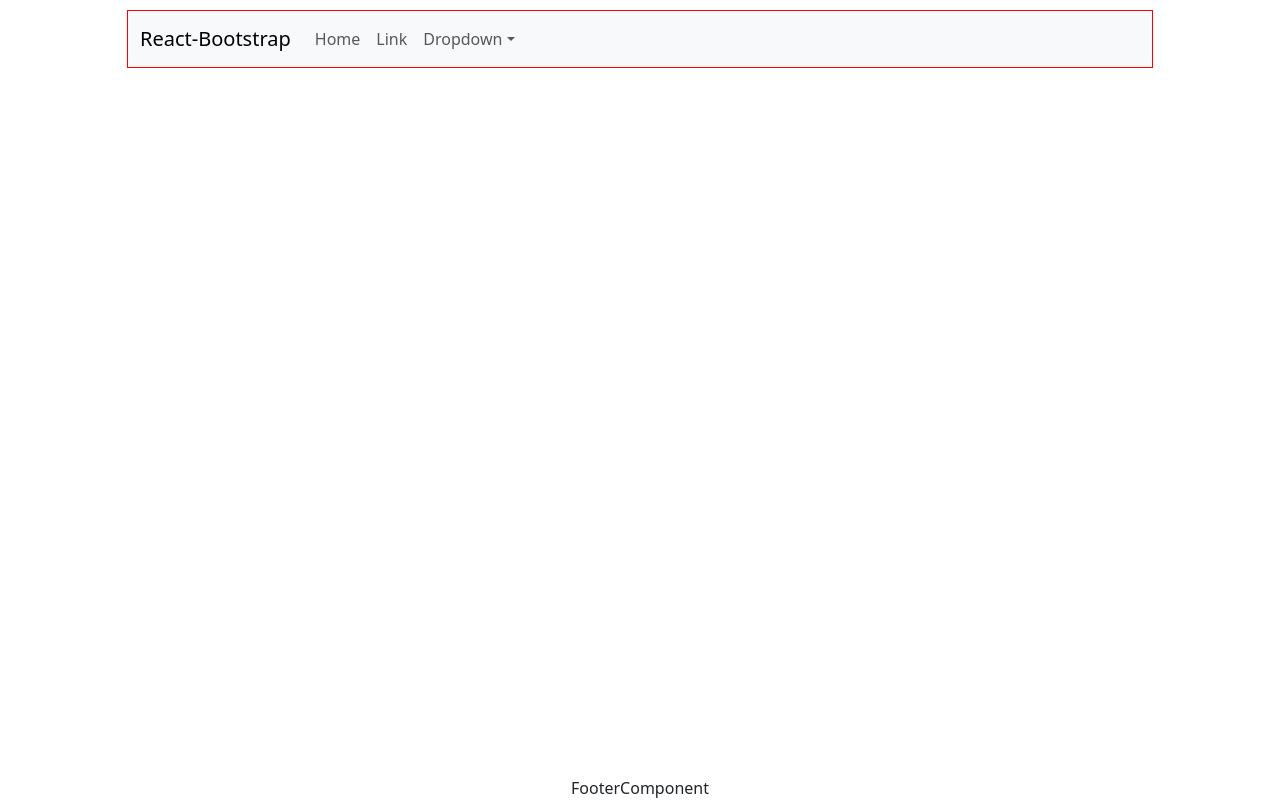
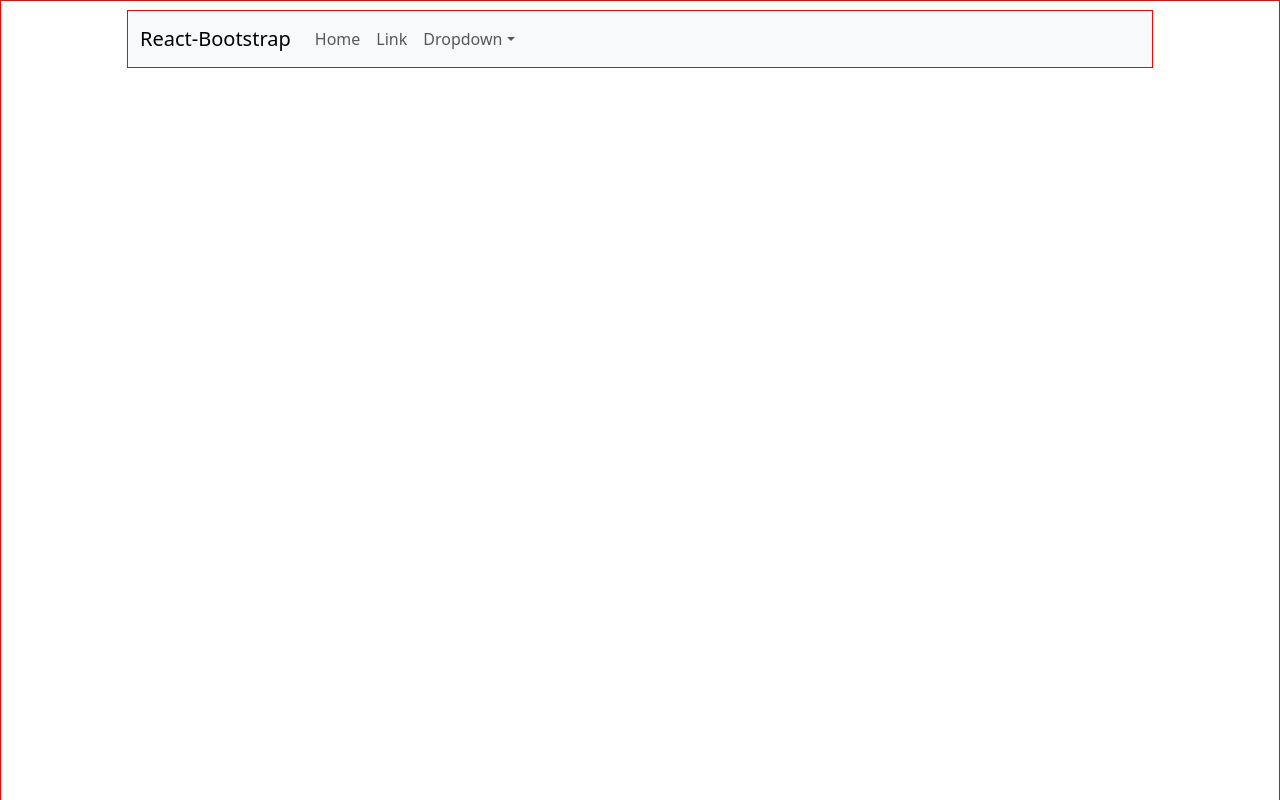
Before and after one commit to MatiasPerez00/CAL, a React (Vite) app: page /Home in a window 1280 px wide. Shown: the top 800 px of the page. Built offline with nearby package versions, Linux system fonts and the light colour scheme.

Commit message:
style:agrega los estilos para ir trabajando el carrusel. Problemas en el ancho y alto de pantalla de carrusel

```diff
--- a/src/App.css
+++ b/src/App.css
@@ -1,3 +1,10 @@
+:root {
+  padding: 0;
+  margin: 0;
+}
+body {
+margin: 0;
+}
 .AppCAL{
   border: 0;
   margin: 0;
@@ -7,4 +14,6 @@
   min-height: 100vh;
   width: 100vw;
   flex-direction: column;
+  position: relative;
+  box-sizing: border-box;
 }
--- a/src/App.jsx
+++ b/src/App.jsx
@@ -11,7 +11,7 @@
       <NavComponent/>
        <Routes>
         <Route path="/" element={<Navigate to={"/Home"} />} />
-        <Route path='/Home' element={<HomePage /*user={user}*/ />} />
+        <Route path='/Home' element={<HomePage/>} />
         {/* <Route path="/Register" element={<RegisterForm />} />
         <Route path="/AboutTeam" element={<AboutTeam />} />
         <Route path="/Login" element={<LoginPage setUser={setUser} />} />
--- a/src/assets/Components/Pages/Home/Carousel/Carousel.css
+++ b/src/assets/Components/Pages/Home/Carousel/Carousel.css
@@ -0,0 +1,8 @@
+.Carousel-Main{
+    width: 100vw;
+    height: 300vh; /* O cualquier altura deseada */
+    margin: 0;
+    padding: 0;
+    border: 1px solid red;
+    box-sizing: border-box;
+}
--- a/src/assets/Components/Pages/Home/HomePage/Home.css
+++ b/src/assets/Components/Pages/Home/HomePage/Home.css
@@ -0,0 +1,13 @@
+.HomePage{
+    width: 100%;
+    height: 100vh; /* O cualquier altura deseada */
+    padding: 0;
+    margin: 0;
+    position: relative;
+}
+.carousel{
+    width: 100%;
+    height: 100%;
+    border: 0;
+    padding: 0;
+}
```
Also changed, not shown: src/assets/Components/Pages/Home/HomePage/carrusel.js (+34 -0 lines).
